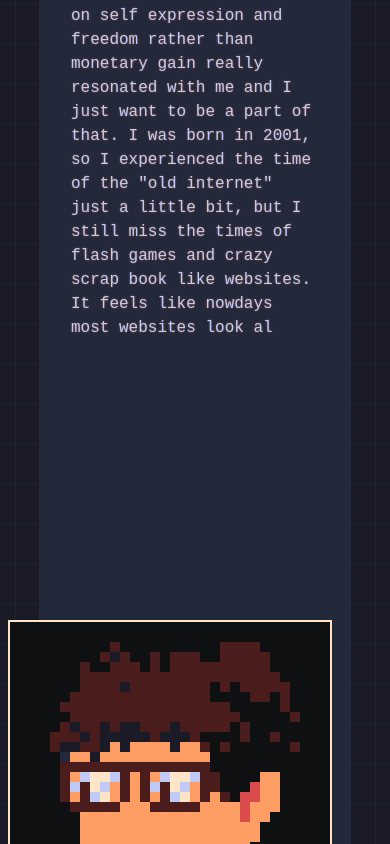
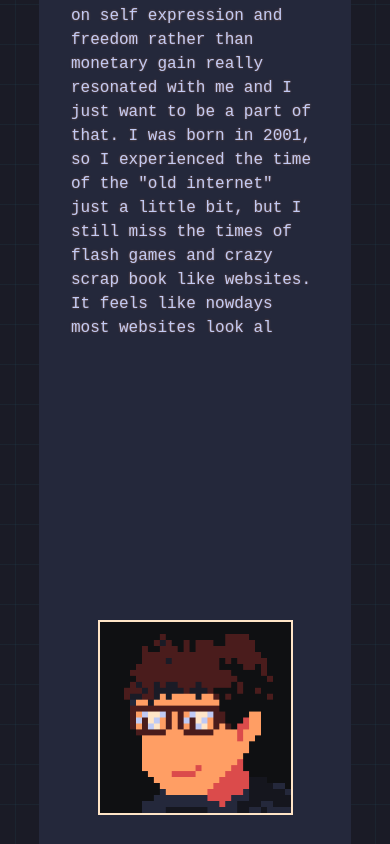
Before and after one commit to vlcekmat/PersonalWebsite, a Vue app: page /about in a window 390 px wide. Shown: the part 1156-2000 px from the top of the page. Built offline with nearby package versions, Linux system fonts and the light colour scheme; a web font is replaced by a local one.

Commit message:
fixed profile picture css

```diff
--- a/src/views/AboutView.vue
+++ b/src/views/AboutView.vue
@@ -66,8 +66,6 @@
   border: 2px solid var(--light);
 
   transition: all 0.25s ease-out;
-  position: relative;
-  z-index: 1;
   margin-top: 1em;
   margin-bottom: 1em;
 
@@ -87,13 +85,20 @@
 @media screen and (max-width: 950px) {
   .my-flex {
     flex-direction: column;
+    justify-content: center;
     gap: 3em;
   }
 
   .image-section {
-    width: 80%;
+    width: 100%;
     display: flex;
+    flex-direction: row;
     justify-content: center;
+    justify-items: center;
+  }
+
+  .image-section img {
+    max-width: 50vw;
   }
 }
 </style>
```
